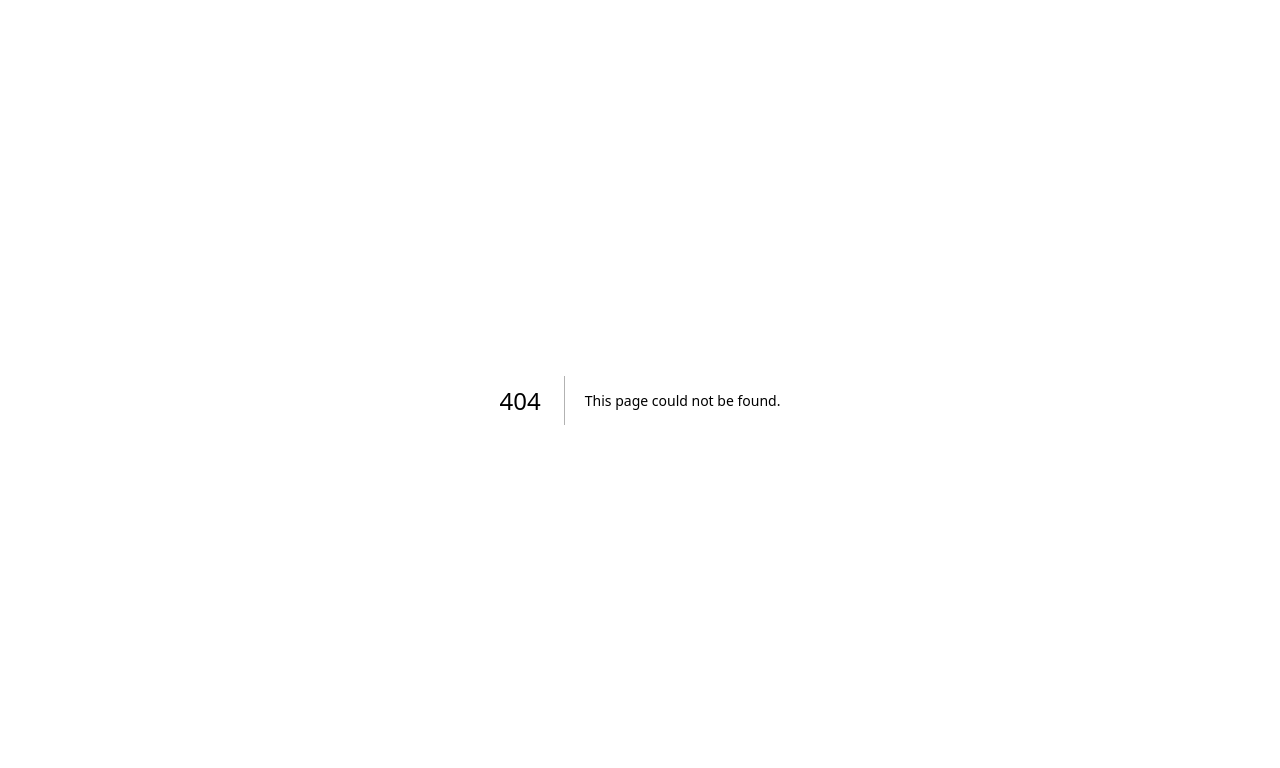
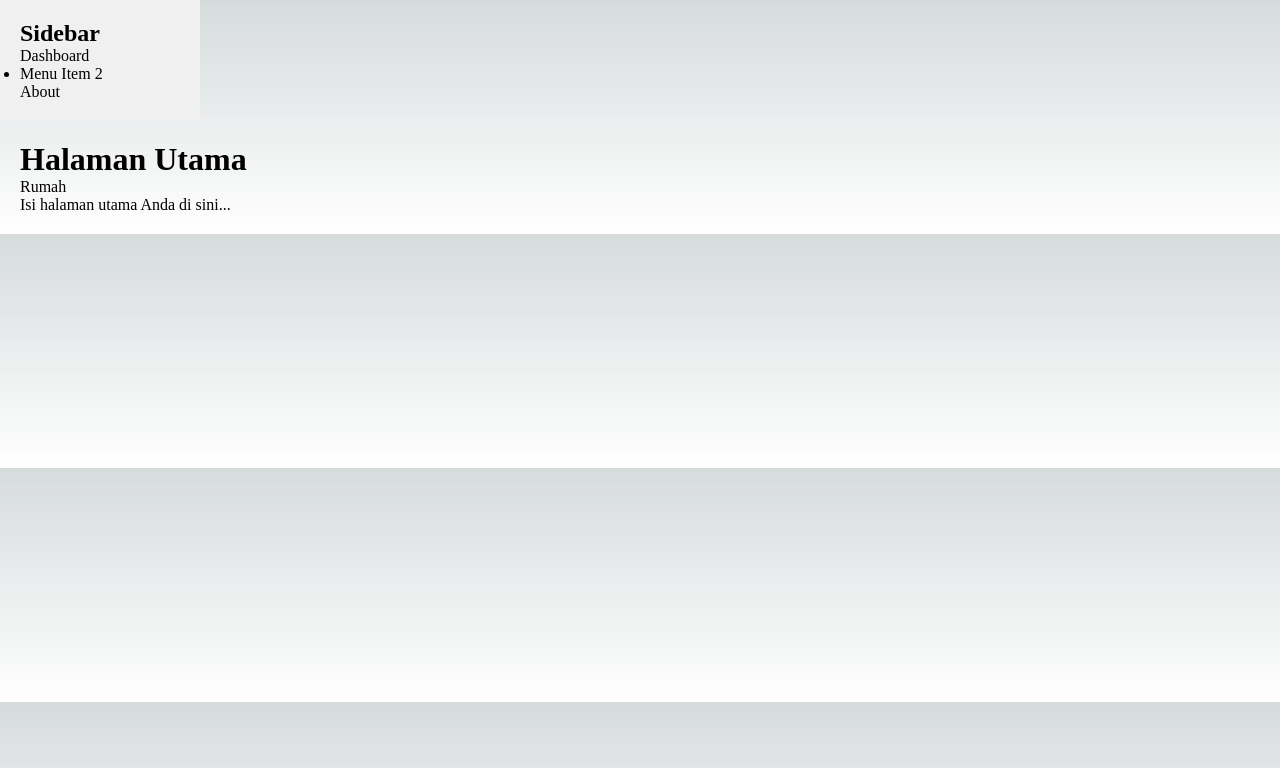
Before and after one commit to GitHuzda69/huzda-nextjs, a Next.js app: page /dashboard in a window 1280 px wide. Before the commit this address had no page. Shown: the top 768 px of the page. Built offline with nearby package versions, Linux system fonts and the light colour scheme.

Commit message:
initiating before database

```diff
--- /dev/null
+++ b/components/sidebar.js
@@ -0,0 +1,14 @@
+import styles from "@/styles/Sidebar.module.css"
+
+export default function Sidebar () {
+    return (
+        <div className={styles.sidebar}>
+      <h2>Sidebar</h2>
+      <ul>
+        <a href="/dashboard">Dashboard</a>
+        <li>Menu Item 2</li>
+        <a href="/about">About</a>
+      </ul>
+    </div>
+    )
+}
--- a/src/pages/_document.js
+++ b/src/pages/_document.js
@@ -1,10 +1,12 @@
 import { Html, Head, Main, NextScript } from "next/document";
+import Sidebar from "../../components/sidebar";
 
 export default function Document() {
   return (
     <Html lang="en">
       <Head />
       <body>
+        <Sidebar />
         <Main />
         <NextScript />
       </body>
--- /dev/null
+++ b/src/pages/dashboard/customer.js
@@ -0,0 +1,5 @@
+export default function DashboardCustomer () {
+    return (
+        <p>Customer Pages</p>
+    )
+}
--- /dev/null
+++ b/src/pages/dashboard/index.js
@@ -0,0 +1,24 @@
+'use client';
+
+import styles from "@/styles/Dashboard.module.css"
+import Head from "next/head";
+import Link from 'next/link';
+
+export default function Dashboard () {
+    return (
+        <>
+        <Head>
+            <title>
+                Dashboad Pages
+            </title>
+        </Head>
+        <div className={styles.container}>
+        <div className={styles.content}>
+            <h1>Halaman Utama</h1>
+            <Link href="/" className={""}>Rumah</Link>
+            <p>Isi halaman utama Anda di sini...</p>
+        </div>
+        </div>
+        </>
+    )
+}
--- /dev/null
+++ b/src/pages/dashboard/invoice.js
@@ -0,0 +1,5 @@
+export default function DashboardInvoice () {
+    return (
+        <p>Invoice Pages</p>
+    )
+}
--- /dev/null
+++ b/src/styles/Dashboard.module.css
@@ -0,0 +1,14 @@
+.container {
+    display: flex;
+  }
+
+  .sidebar {
+    width: 200px;
+    background-color: #f0f0f0;
+    padding: 20px;
+  }
+
+  .content {
+    flex: 1;
+    padding: 20px;
+  }
--- /dev/null
+++ b/src/styles/Sidebar.module.css
@@ -0,0 +1,14 @@
+.container {
+    display: flex;
+  }
+
+  .sidebar {
+    width: 200px;
+    background-color: #f0f0f0;
+    padding: 20px;
+  }
+
+  .content {
+    flex: 1;
+    padding: 20px;
+  }
```
Also changed, not shown: src/pages/about.js (added, +20 -0 lines), 2 other files (tests, documents, lock files or other folders).
